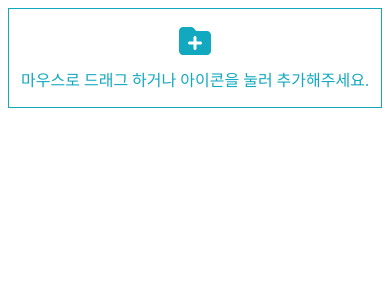
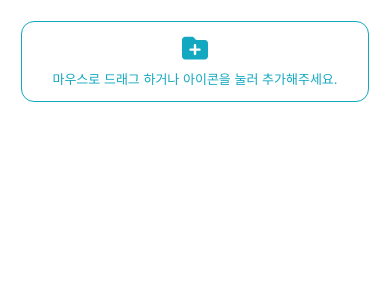
Before and after one commit to yougyung/PDF-Viewer, a React (Create React App) app: page / in a window 390 px wide. Shown: the top 300 px of the page. Built offline with nearby package versions, Linux system fonts and the light colour scheme.

Commit message:
style: 반응형 적용

```diff
--- /dev/null
+++ b/src/_responsive.scss
@@ -0,0 +1,23 @@
+$pc-width: 1300px;
+
+@mixin medium {
+  @media (max-width: #{$pc-width - 1}) {
+    @content;
+  }
+}
+
+@mixin large {
+  @media (min-width: #{$pc-width }) {
+    @content;
+  }
+}
+
+html {
+  @include medium {
+    font-size: 13px;
+  }
+
+  @include large {
+    font-size: 20px;
+  }
+}
--- a/src/components/common/upload-pdf/upload-pdf.scss
+++ b/src/components/common/upload-pdf/upload-pdf.scss
@@ -1,15 +1,17 @@
 @import '../../../index.scss';
 
 .Upload {
-  color: $primary;
-  border: 1px solid;
-  padding: 1rem;
   position: relative;
-  max-width: 40rem;
   display: flex;
   flex-direction: column;
   align-items: center;
   gap: 0.6em;
+  max-width: 40rem;
+  padding: 1rem;
+  margin: auto;
+  border: 1px solid;
+  border-radius: 1rem;
+  color: $primary;
 
   &__Icon {
     width: 2rem;
--- a/src/index.scss
+++ b/src/index.scss
@@ -1 +1,29 @@
+@import './_responsive.scss';
+
 $primary: rgb(18 168 191);
+
+html {
+  margin: 0;
+  padding: 0;
+}
+
+body {
+  padding: 1rem;
+  text-align: center;
+  font-family:
+    'Pretendard Variable',
+    Pretendard,
+    -apple-system,
+    BlinkMacSystemFont,
+    system-ui,
+    Roboto,
+    'Helvetica Neue',
+    'Segoe UI',
+    'Apple SD Gothic Neo',
+    'Noto Sans KR',
+    'Malgun Gothic',
+    'Apple Color Emoji',
+    'Segoe UI Emoji',
+    'Segoe UI Symbol',
+    sans-serif;
+}
```
Also changed, not shown: 1 other file (tests, documents, lock files or other folders).
